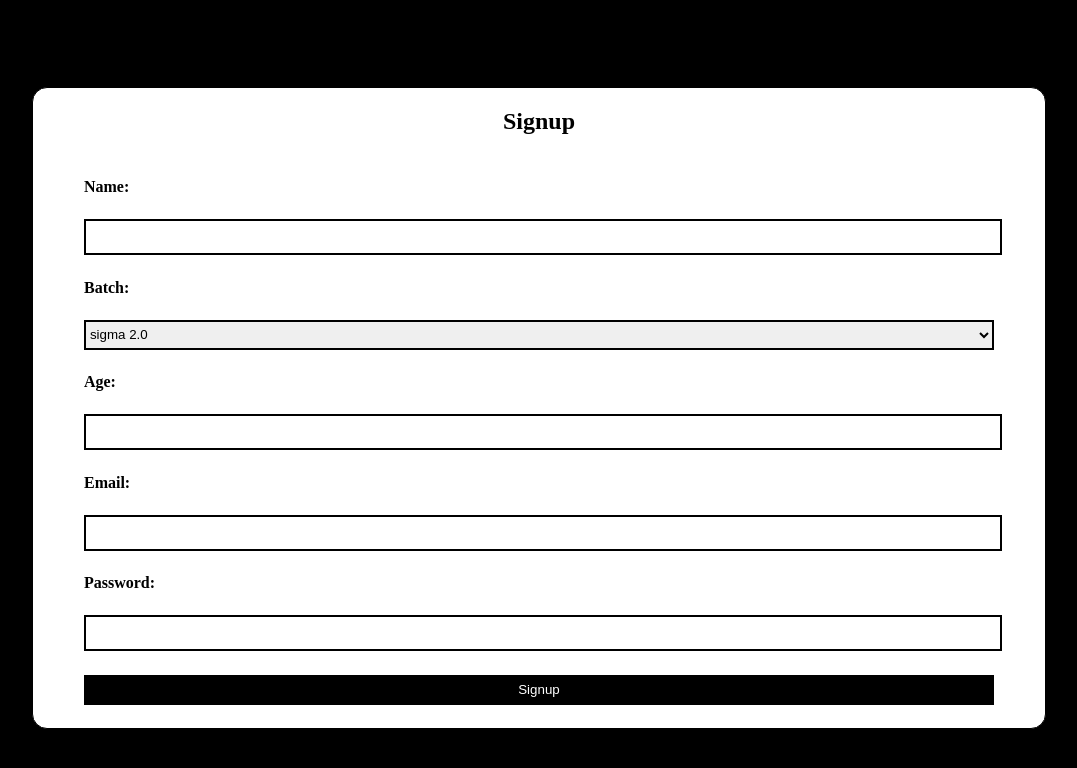
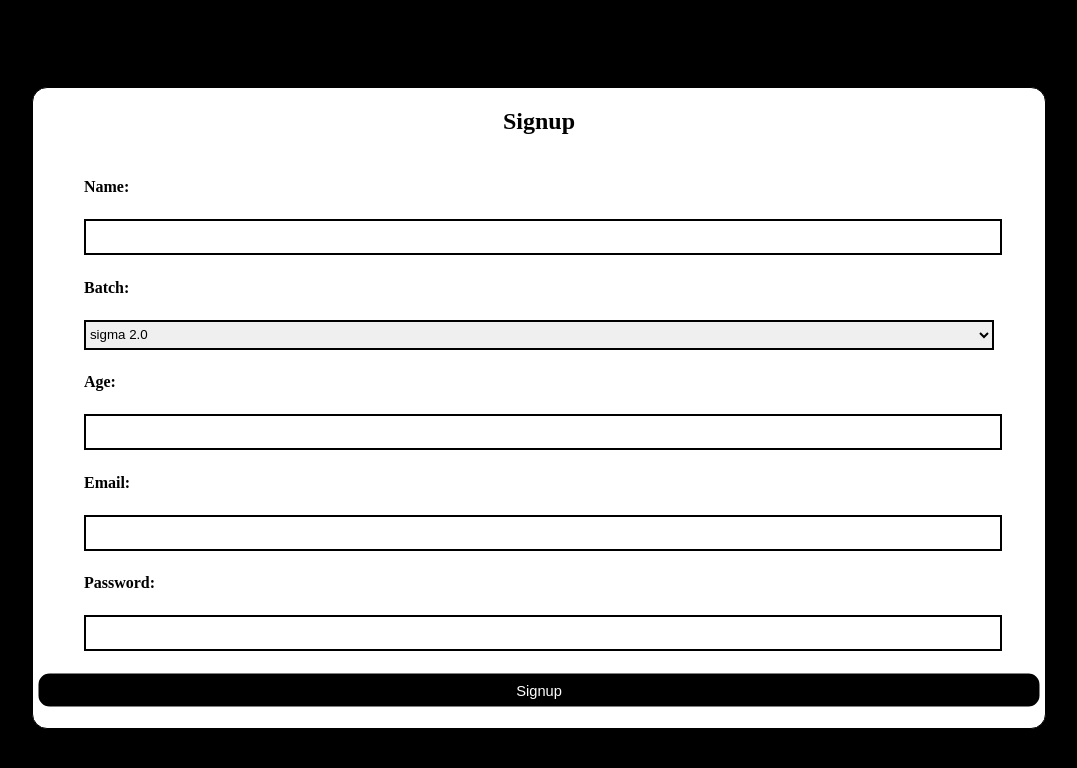
Before and after one commit to Varunbingi/assignment-8, a plain HTML site: page Signup page/index.html in a window 1280 px wide. In both pictures the pointer is over the button "Signup". Shown: the whole page, without its empty margins (101-1178 px from the left). Drawn offline with Linux system fonts and the light colour scheme.

Commit message:
style.css is completed

```diff
--- a/Signup page/style.css
+++ b/Signup page/style.css
@@ -34,4 +34,10 @@ label{
 button{
     background-color: black;
     color: white;
+    border-radius: 10px;
 }
+button:hover{
+    scale: 1.1;
+    cursor: pointer;
+    border-radius: 10px;
+}
```
